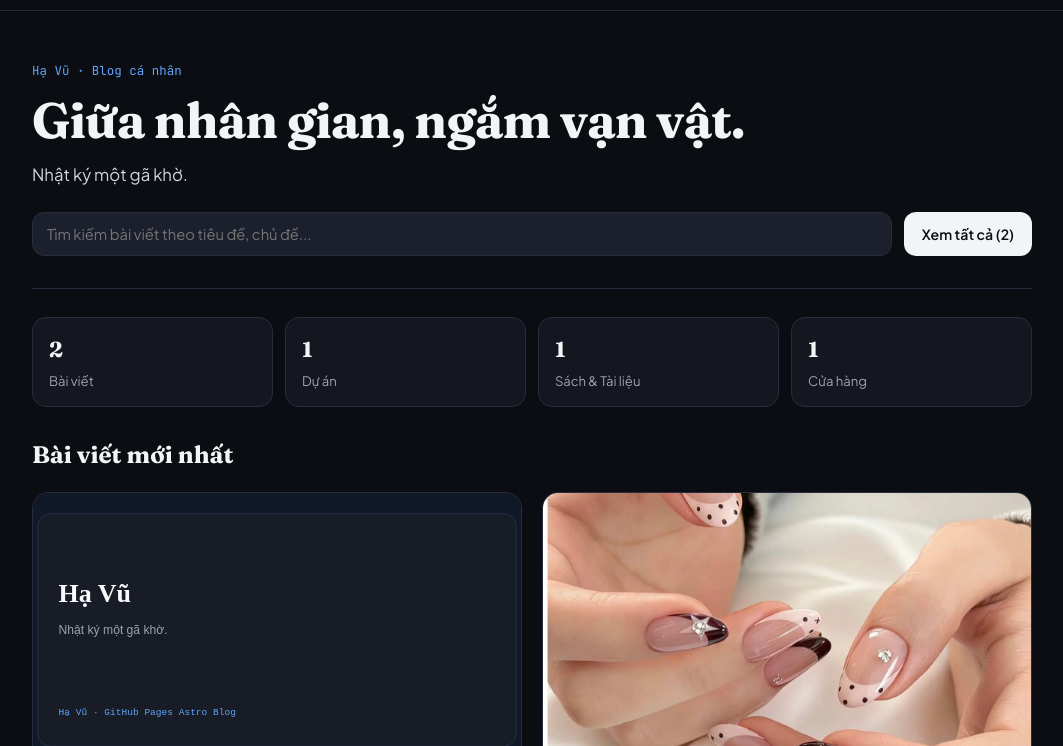
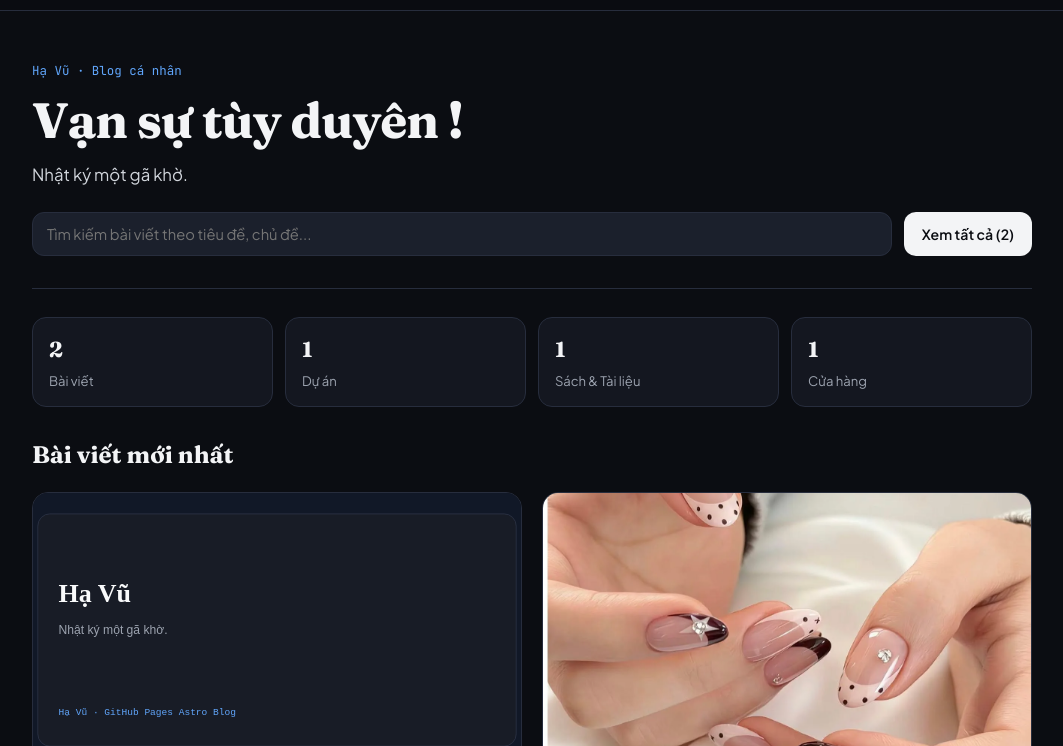
Before and after one commit to agripathlife/agripathlife.github.io, an Astro site: page / in a window 1280 px wide. Shown: the part 54-800 px from the top of the page, without its empty margins (108-1171 px from the left). Built offline with nearby package versions, Linux system fonts and the light colour scheme; Astro itself is replaced by a stand-in of ours.

Commit message:
BlogVN: Xuất bản Web App GitHub Pages (Vạn sự tùy duyên !)

```diff
--- a/src/cau_hinh/trang_web.ts
+++ b/src/cau_hinh/trang_web.ts
@@ -20,7 +20,7 @@ export interface SiteIdentityConfig {
 }
 
 export const SITE_CONFIG: SiteIdentityConfig = {
-  "siteTitle": "Giữa nhân gian, ngắm vạn vật.",
+  "siteTitle": "Vạn sự tùy duyên !",
   "tagline": "Nhật ký một gã khờ.",
   "siteIcon": "/favicon.png",
   "headerTitle": "Hạ Vũ",
```
Also changed, not shown: index.html (+1 -1 lines), .blogvn/site-config.json, manifest.webmanifest.
